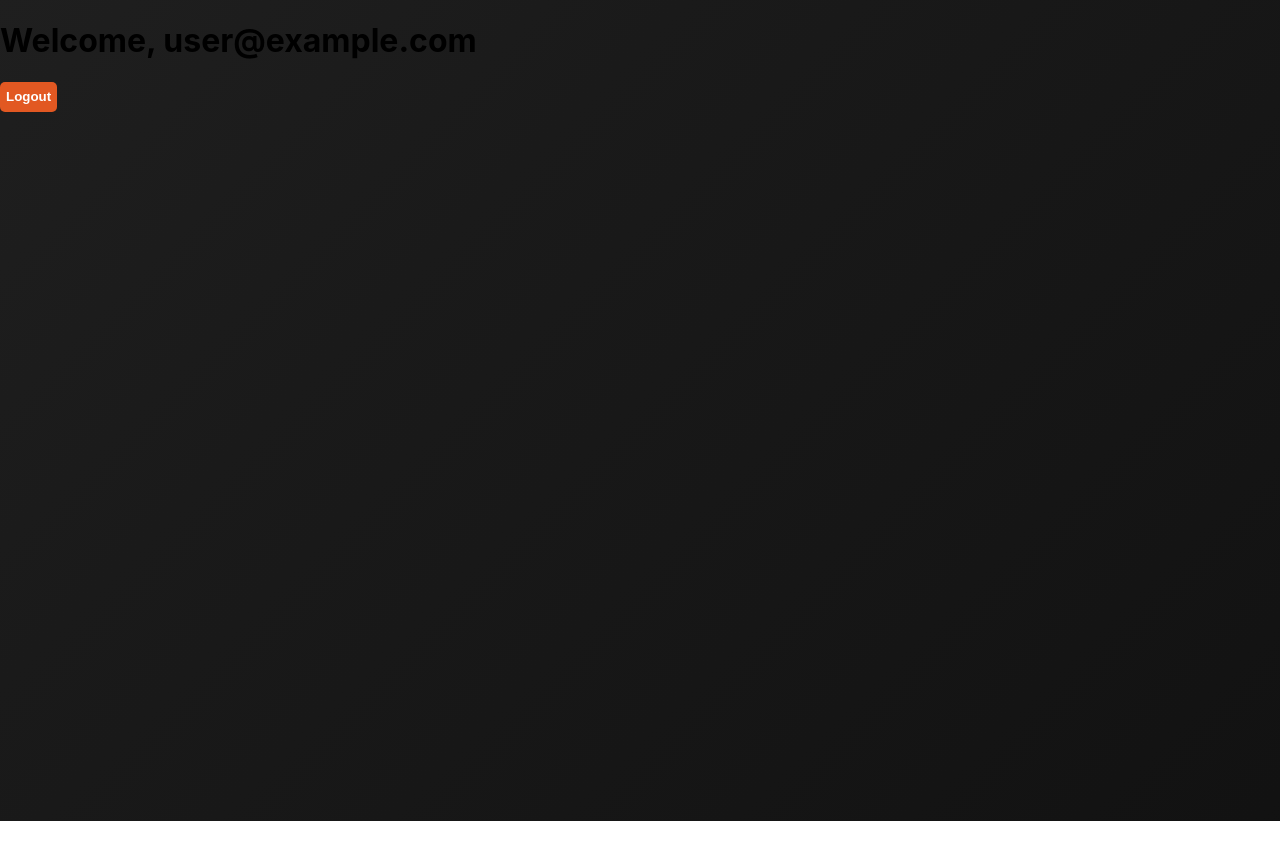
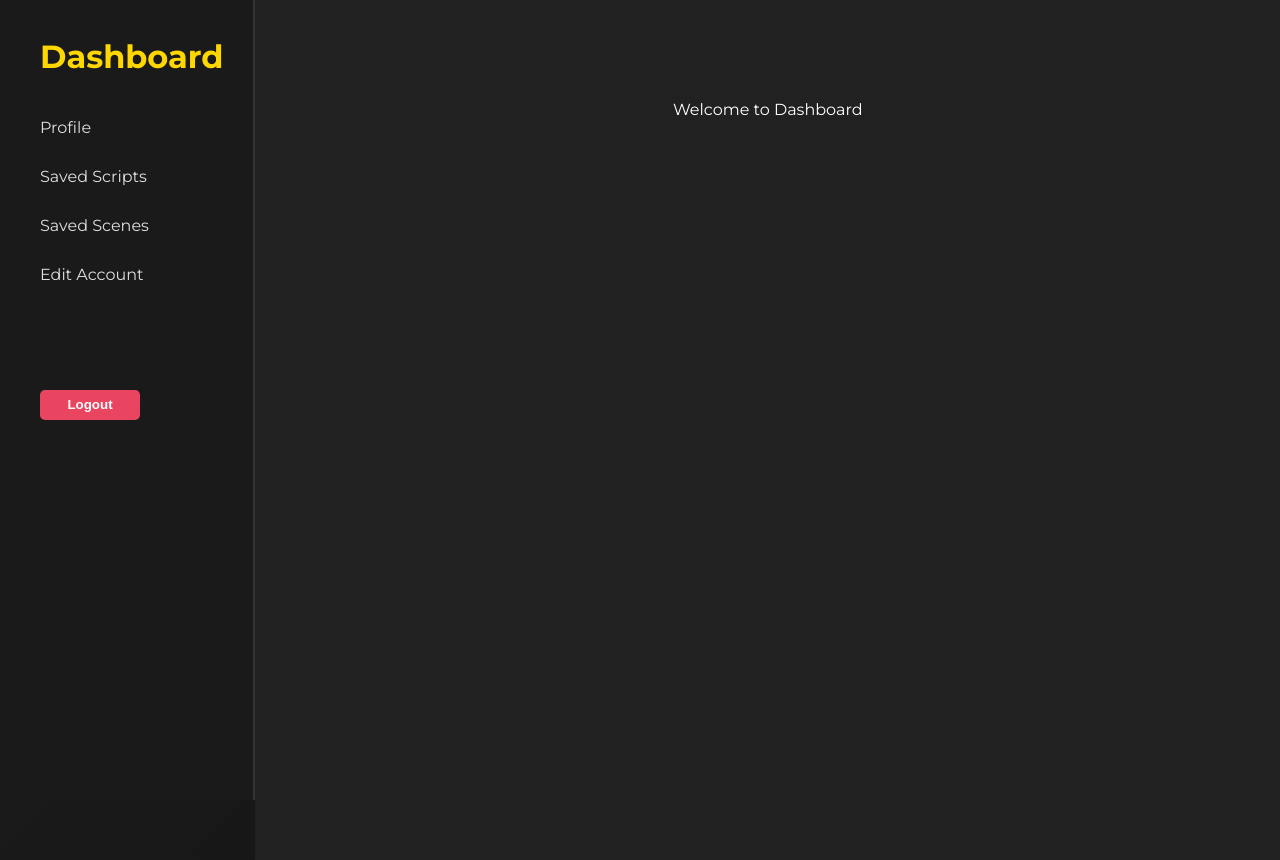
Before and after one commit to kannan2004-cre/filmscape, a React (Create React App) app in the folder filmscape/: page / in a window 1280 px wide. Shown: the top 860 px of the page. Before the commit the page ends 821 px from the top, so only its background shows below. Built offline with nearby package versions, Linux system fonts and the light colour scheme; no server answers; sample sign-in values are in the browser's storage.

Commit message:
pages in dashboard established sidebar and its redirecting done

```diff
--- a/filmscape/src/App.js
+++ b/filmscape/src/App.js
@@ -2,7 +2,11 @@ import React, { useEffect, useState } from "react";
 import Register from "./Pages/Register";
 import Login from "./Pages/Login";
 import Dashboard from "./Pages/Dashboard";
-import { BrowserRouter as Router, Routes, Route } from "react-router-dom";
+import Profile from "./Pages/Profile";
+import UScripts from "./Pages/userScripts";
+import UScenes from "./Pages/userScenes";
+import USettings from "./Pages/userSettings";
+import { BrowserRouter as Router, Routes, Route, Navigate } from "react-router-dom";
 import { onAuthStateChanged, signOut } from "firebase/auth";
 import { auth } from "./firebaseConfig";
 import Protectedroute from "./Pages/Protectedroute"; // Import the ProtectedRoute
@@ -46,17 +50,7 @@ function App() {
         <Route path="/login" element={<Login />} />
         <Route path="/register" element={<Register />} />
 
-        {/* Protected Routes */}
-        <Route
-          path="/dashboard"
-          element={
-            <Protectedroute user={user}>
-              <Dashboard onLogout={handleLogout} user={user} />
-            </Protectedroute>
-          }
-        />
-
-        {/* Redirect root "/" to /dashboard */}
+        {/* Protected Dashboard with nested routes */}
         <Route
           path="/"
           element={
@@ -64,7 +58,19 @@ function App() {
               <Dashboard onLogout={handleLogout} user={user} />
             </Protectedroute>
           }
-        />
+        >
+          {/* Index route for dashboard default content */}
+          <Route index element={<div>Welcome to Dashboard</div>} />
+
+          {/* Nested routes */}
+          <Route path="profile" element={<Profile user={user} />} />
+          <Route path="uscripts" element={<UScripts user={user} />} />
+          <Route path="uscenes" element={<UScenes user={user} />} />
+          <Route path="usettings" element={<USettings user={user} />} />
+        </Route>
+
+        {/* Add this redirect route */}
+        <Route path="/dashboard" element={<Navigate to="/" replace />} />
       </Routes>
     </Router>
   );
--- a/filmscape/src/Pages/Dashboard.js
+++ b/filmscape/src/Pages/Dashboard.js
@@ -1,10 +1,23 @@
-import React from 'react';
+import React from "react";
+import { Link, Outlet } from "react-router-dom";
+import "../css/Dashboard.css";
 
 const Dashboard = ({ onLogout, user }) => {
   return (
-    <div>
-      <h1>Welcome, {user?.email}</h1>
-      <button onClick={onLogout}>Logout</button>
+    <div className="maincontainer">
+      <div className="sidebar">
+        <ul>
+          <h1><Link to="/">Dashboard</Link></h1>
+          <li><Link to="profile">Profile</Link></li>
+          <li><Link to="uscripts">Saved Scripts</Link></li>
+          <li><Link to="uscenes">Saved Scenes</Link></li>
+          <li><Link to="usettings">Edit Account</Link></li>
+        </ul>
+        <button onClick={onLogout}>Logout</button>
+      </div>
+      <div className="dashboard-display">
+        <Outlet />
+      </div>
     </div>
   );
 };
--- a/filmscape/src/Pages/Login.js
+++ b/filmscape/src/Pages/Login.js
@@ -1,9 +1,10 @@
 import React, { useState } from "react";
 import { useNavigate } from "react-router-dom";
 import { auth } from "../firebaseConfig";
-import { signInWithEmailAndPassword } from "firebase/auth";
+import { signInWithEmailAndPassword, updateProfile } from "firebase/auth";
 import { Link } from "react-router-dom";
 import "../css/Login.css";
+import { getFirestore, doc, getDoc } from 'firebase/firestore';
 
 function Login() {
   const [formData, setFormData] = useState({ email: "", password: "" });
@@ -18,7 +19,19 @@ function Login() {
   const handleSubmit = async (e) => {
     e.preventDefault();
     try {
-      await signInWithEmailAndPassword(auth, formData.email, formData.password);
+      const userCredential = await signInWithEmailAndPassword(auth, formData.email, formData.password);
+
+      // Fetch additional user data from Firestore
+      const db = getFirestore();
+      const userDoc = await getDoc(doc(db, "users", userCredential.user.uid));
+
+      if (userDoc.exists()) {
+        // Update user profile with display name
+        await updateProfile(userCredential.user, {
+          displayName: userDoc.data().name
+        });
+      }
+
       setErrors({ email: "", password: "" });
       alert("Login successful");
       setFormData({ email: "", password: "" });
--- /dev/null
+++ b/filmscape/src/Pages/Profile.js
@@ -0,0 +1,9 @@
+import React from 'react';
+
+const Profile = ({ user }) => {
+  return (
+    <div>Profile Content</div>
+  );
+};
+
+export default Profile;
--- /dev/null
+++ b/filmscape/src/Pages/userScenes.js
@@ -0,0 +1,9 @@
+import React from 'react';
+
+const UScenes = ({ user }) => {
+  return (
+    <div>Scenes Content</div>
+  );
+};
+
+export default UScenes;
--- /dev/null
+++ b/filmscape/src/Pages/userScripts.js
@@ -0,0 +1,9 @@
+import React from 'react';
+
+const UScripts = ({ user }) => {
+  return (
+    <div>Scripts Content</div>
+  );
+};
+
+export default UScripts;
--- /dev/null
+++ b/filmscape/src/Pages/userSettings.js
@@ -0,0 +1,9 @@
+import React from 'react';
+
+const USettings = ({ user }) => {
+  return (
+    <div>Settings Content</div>
+  );
+};
+
+export default USettings;
--- /dev/null
+++ b/filmscape/src/css/Dashboard.css
@@ -0,0 +1,63 @@
+@import url('https://fonts.googleapis.com/css2?family=Kanit:ital,wght@0,100;0,200;0,300;0,400;0,500;0,600;0,700;0,800;0,900;1,100;1,200;1,300;1,400;1,500;1,600;1,700;1,800;1,900&family=Montserrat:ital,wght@0,100..900;1,100..900&family=Noto+Sans+Mono:wght@100..900&family=Noto+Sans:ital,wght@0,100..900;1,100..900&family=Roboto+Mono:ital,wght@0,100..700;1,100..700&display=swap');
+html,body{
+    width:100%;
+    height:100%;
+}
+.maincontainer{
+    font-family: "Montserrat", sans-serif;
+    display: flex;
+}
+.sidebar{
+    display: flex;
+    flex-direction: column;
+    width: 260px;
+    border-right: 2px solid #333333;
+    height: 100vh;
+    background-color: #1A1A1A;
+    padding-left: 0px;
+}
+li{
+    list-style: none;
+}
+.sidebar li a,
+.sidebar h1 a{
+    list-style: none;
+    text-decoration: none;
+    margin-right: 30px;
+    margin-top: 10px;
+    display: flex;
+}
+.sidebar h1 a{
+    color: #FFD700;
+}
+.sidebar li a{
+    padding-top: 20px;
+    color: #E0E0E0;
+}
+.sidebar li a:hover{
+    color: #E94560;
+    transition: 0.3s ease;
+}
+button{
+    width: 100px;
+    height: 30px;
+    display: flex;
+    justify-content: center;
+    align-items: center;
+    margin: 40px;
+    margin-top: 90px;
+    background-color: #E94560;
+    color: #FFFFFF;
+}
+button:hover{
+    background-color: #C0392B;
+    transition: 0.3s ease;
+}
+.dashboard-display{
+    background-color: #212121;
+    width: 100vw;
+    height: 100vh;
+    color: #FFFFFF;
+    text-align: center;
+    padding-top: 100px;
+}
```
